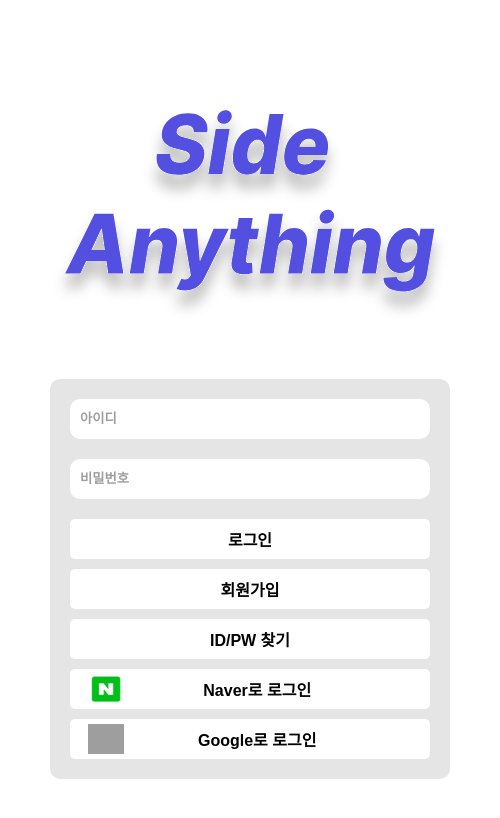
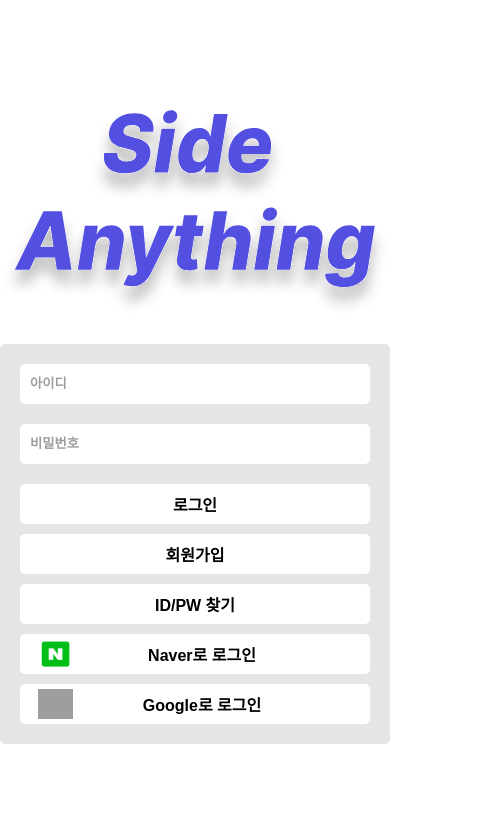
Before and after one commit to dlwlsgur0909/2024-side-anything-front, a Vue app: page /login in a window 390 px wide. Shown: the top 818 px of the page, 500 px wide, since content can reach past the window. Built offline with nearby package versions, Linux system fonts and the light colour scheme; grey boxes are pictures that could not be loaded.

Commit message:
refactor: 전체 CSS 레이아웃 수정 (추후 로그인 전/후로 구분해야함)

```diff
--- a/src/App.vue
+++ b/src/App.vue
@@ -56,8 +56,7 @@ if(!!localStorage.getItem("ACCESS")) {
   flex-wrap: wrap;
   margin-left: auto;
   margin-right: auto;
-  height: calc(100vh - 80px);
-  width: 500px;
+  max-width: 1100px;
 }
 
 .main-container {
--- a/src/assets/css/main.css
+++ b/src/assets/css/main.css
@@ -17,8 +17,8 @@ html, body {
   display: flex;
   flex-direction: column;
   justify-content: flex-start;
-  gap: 50px;
-  width: 80%;
+  gap: 20px;
+  width: 40%;
 }
 
 input[type=text],
@@ -32,6 +32,30 @@ input::placeholder {
   opacity: 0.7;
 }
 
+@media(max-width: 1000px) {
+  .main {
+    width: 45%;
+  }
+}
+
+@media(max-width: 800px) {
+  .main {
+    width: 60%;
+  }
+}
+
+@media(max-width: 600px) {
+  .main {
+    width: 80%;
+  }
+}
+
+@media(max-width: 400px) {
+  .main {
+    width: 100%;
+  }
+}
+
 /* #app {
   max-width: 1280px;
   margin: 0 auto;
--- a/src/views/common/LoginView.vue
+++ b/src/views/common/LoginView.vue
@@ -206,7 +206,7 @@ const buttonConfig = {
   gap: 20px;
   padding: 20px;
   background: #e6e5e5;
-  border-radius: 10px;
+  border-radius: 5px;
 }
 
 .id-section,
@@ -219,7 +219,7 @@ const buttonConfig = {
 .password-input-box {
   height: 40px;
   border: 0;
-  border-radius: 10px;
+  border-radius: 5px;
 }
 
 .button-section {
```
